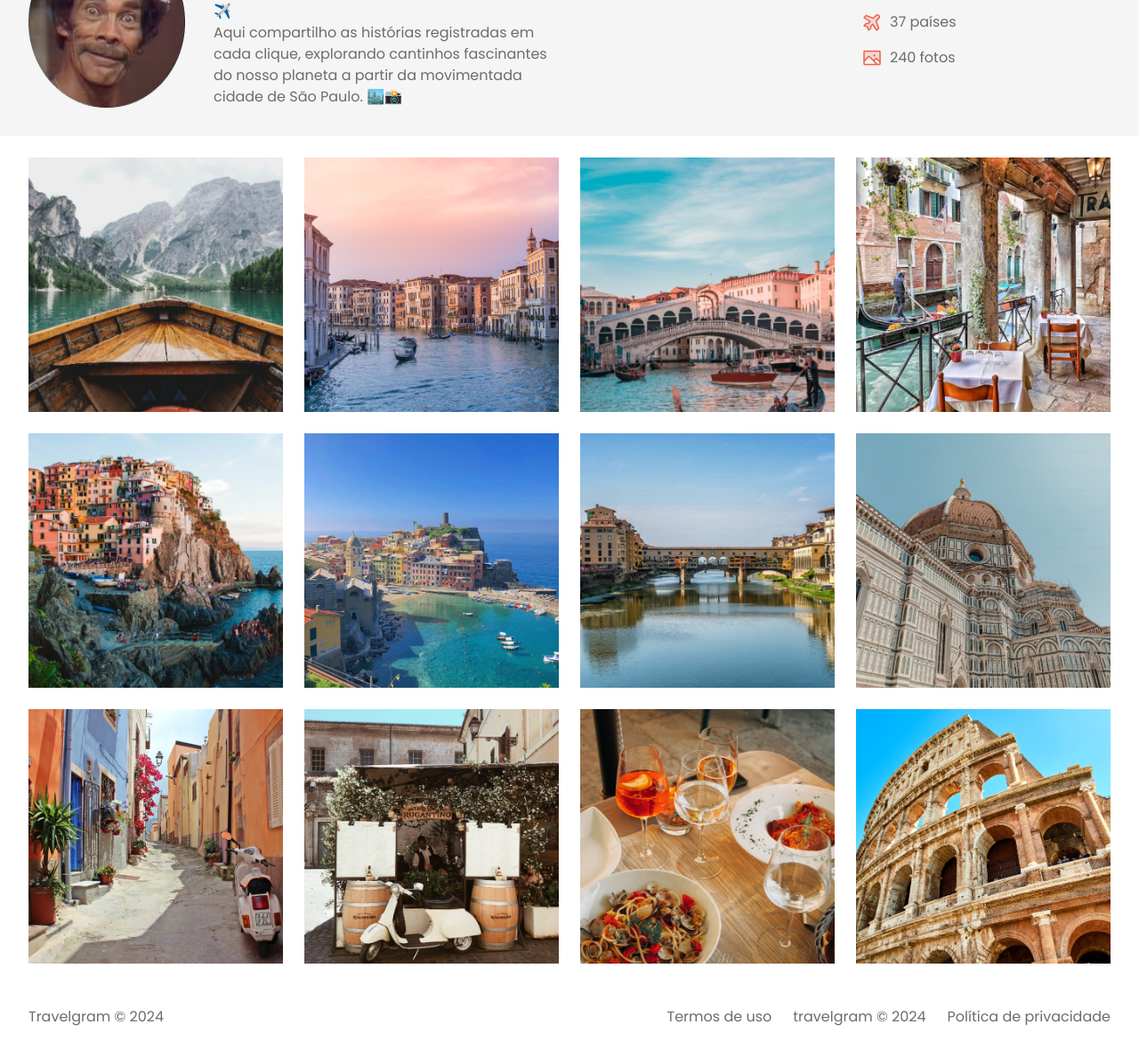
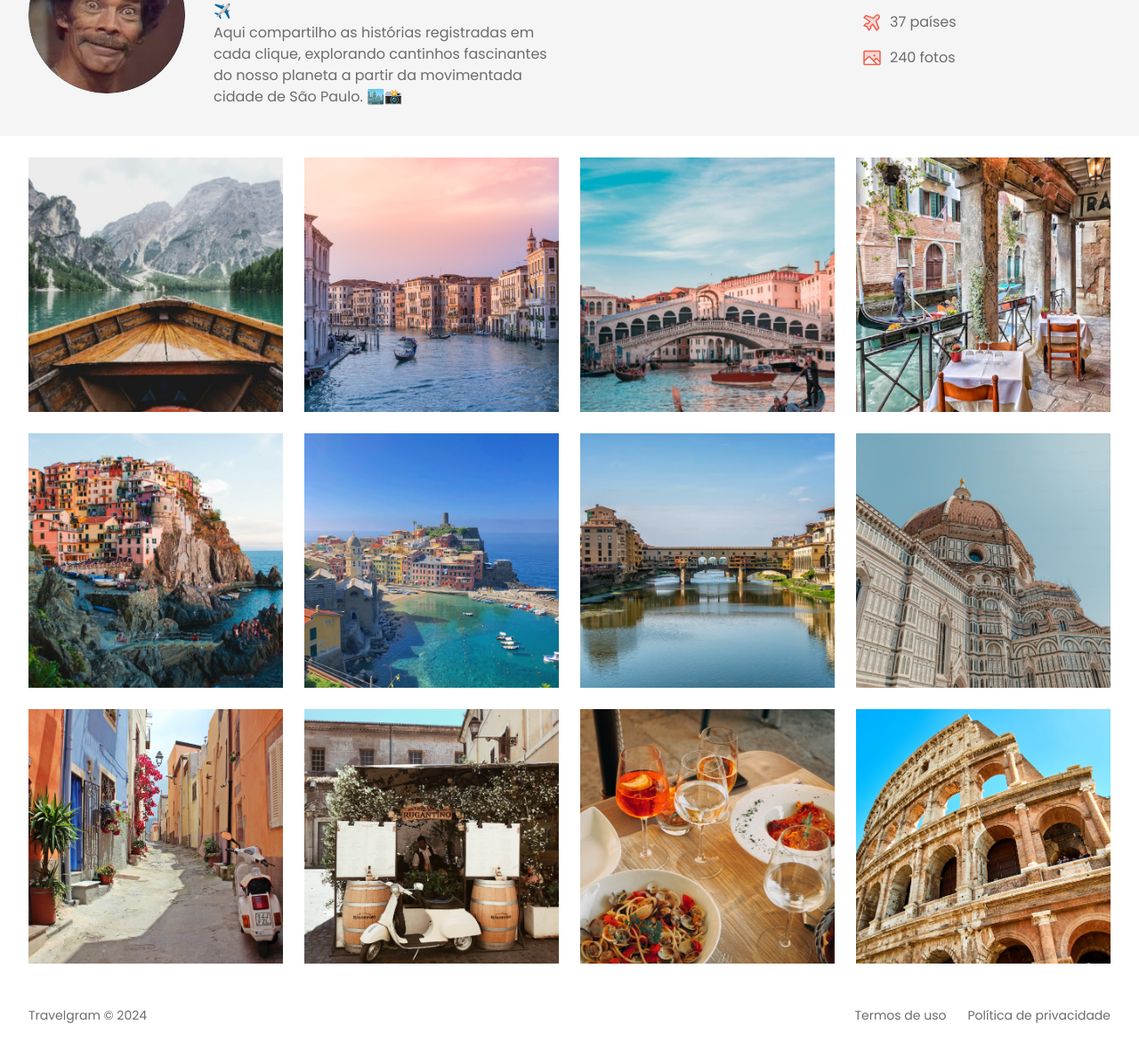
Before and after one commit to RnascimentoTI/RNTravel, a plain HTML site: page index.html in a window 1280 px wide. Shown: the part 199-1378 px from the top of the page at 89% size. Drawn offline with Linux system fonts and the light colour scheme.

Commit message:
final project

```diff
--- a/index.html
+++ b/index.html
@@ -82,9 +82,6 @@
         Termos de uso
     </span>
     <span>
-        travelgram &copy; 2024
-    </span>
-    <span>
         Política de privacidade
     </span>
 </footer>
--- a/styles/footer.css
+++ b/styles/footer.css
@@ -2,7 +2,7 @@
     display: flex;
     gap: 24px;
     padding-block: 24px;
-
+    font: 14px/150% var(--font-family) ;
 }
 
 footer span:nth-child(1) {
--- a/styles/header.css
+++ b/styles/header.css
@@ -16,6 +16,13 @@
 
 #profile > div {
 max-width: 384px;
+}
+
+ #profile img {  /*Configuração para que a página não perca as configurações , qd se diminiu o tamanho da pagina*/
+    width: 176px;
+    height: 176px;
+    object-fit: cover;
+    border-radius: 50%;
 }
 
 #profile h1 {
```
